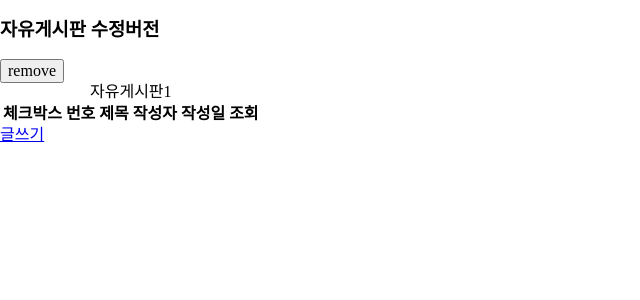
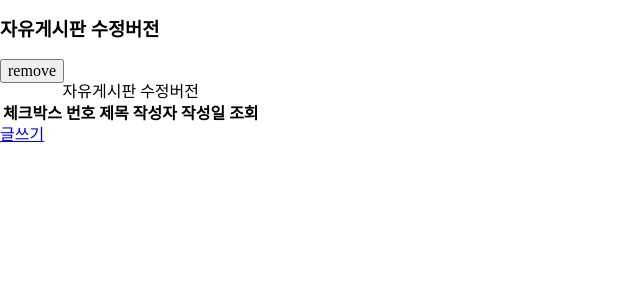
Before and after one commit to khk0613/php-homework-real-real, a PHP site: page / in a window 1280 px wide. Shown: the top 300 px of the page, without its empty margins (0-640 px from the left). Run offline with PHP 8.4, Linux system fonts and the light colour scheme; lists and menus that the app fills with data are empty; some libraries are stand-ins or nearby versions.

Commit message:
수정버전

```diff
--- a/board2/index.php
+++ b/board2/index.php
@@ -17,7 +17,7 @@
 					<input type="submit" name="submit" value="remove">
 				</div>
 				<table>
-					<caption class="readHide">자유게시판1</caption>
+					<caption class="readHide">자유게시판 수정버전</caption>
 					<thead>
 						<tr>
 							<th scope="col" class="delete">체크박스</th>
```
